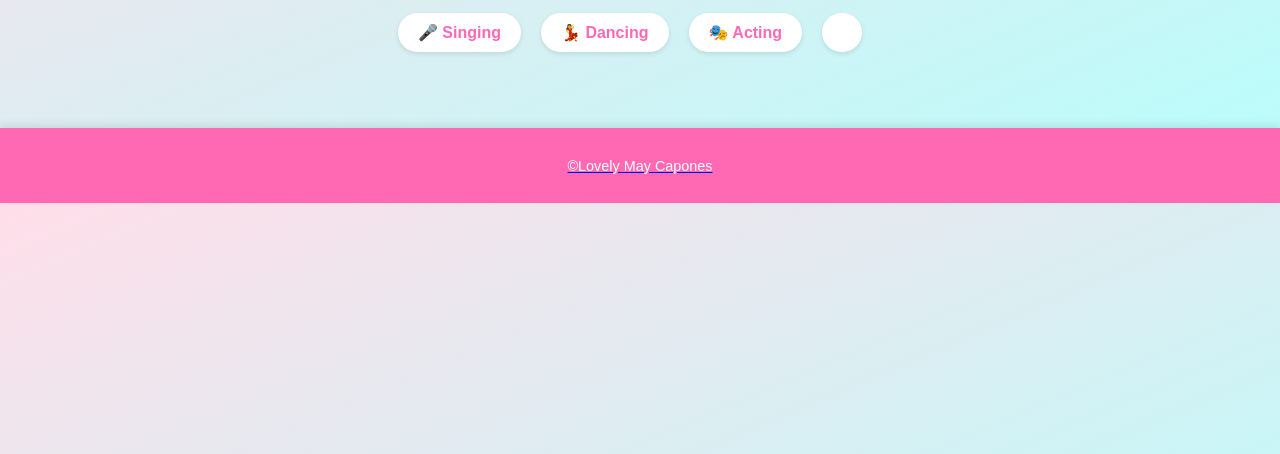
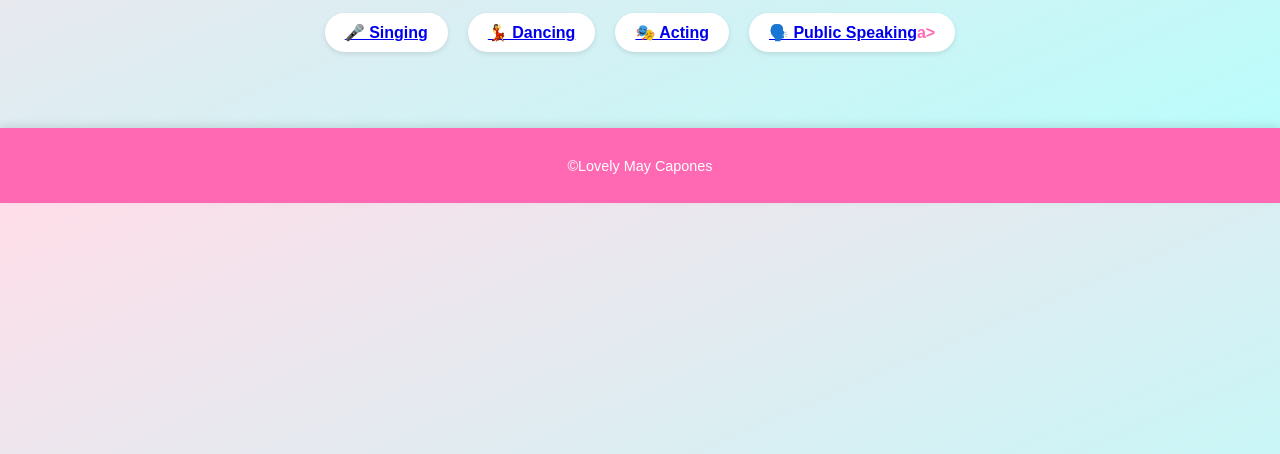
Before and after one commit to lovelycapones/lovelymay, a plain HTML site: page skills.html in a window 1280 px wide. Shown: the part 346-800 px from the top of the page. Drawn offline with Linux system fonts and the light colour scheme.

Commit message:
Update skills.html

```diff
--- a/skills.html
+++ b/skills.html
@@ -23,10 +23,10 @@
   <section class="section">
     <h2>Skills & Talents</h2>
     <ul class="skills-list">
-      <li>🎤 Singing</li>
-      <li>💃 Dancing</li>
-      <li>🎭 Acting</li>
-      <li><a href="0d9da5a08e83d72a2d98c982cf1e4117.jpg> 🗣️ Public Speaking<a></li>
+      <li><a href="4ff5a6f5b8a9f6b0113d63aaafbdd86d.jpg"> 🎤 Singing</a></li>
+      <li><a href="4ff5a6f5b8a9f6b0113d63aaafbdd86d.jpg">💃 Dancing</a></li>
+      <li><a href="30f0e2b0f2c68b1bac71028dfff5d1fb.jpg">🎭 Acting</a></li>
+      <li><a href="0d9da5a08e83d72a2d98c982cf1e4117.jpg"> 🗣️ Public Speaking</a>a></li>
     </ul>
   </section>
 
```
